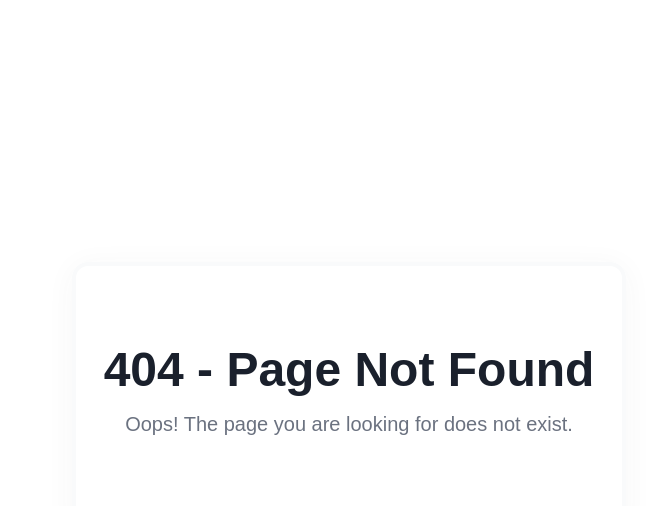
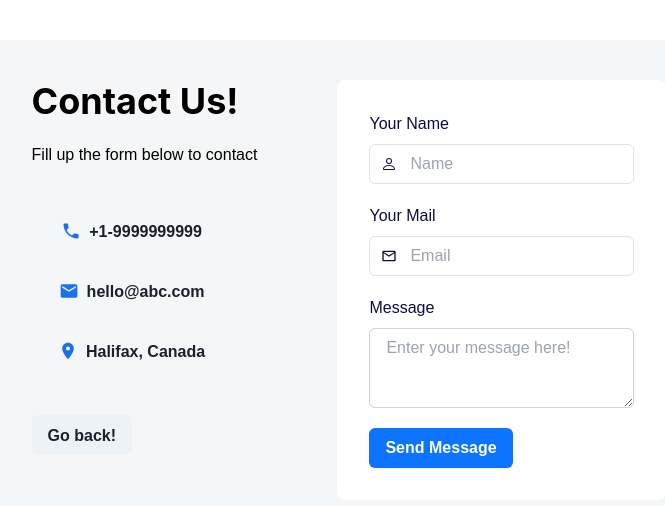
Before and after one commit to bhishman-desai/JobVerse, a React (Create React App) app in the folder client/: page /contact-us in a window 1280 px wide. Before the commit this address had no page. Shown: the top 506 px of the page, without its empty margins (291-956 px from the left). Built offline with nearby package versions, Linux system fonts and the light colour scheme.

Commit message:
added contact us page

```diff
--- a/client/package.json
+++ b/client/package.json
@@ -20,6 +20,8 @@
     "react": "^18.3.1",
     "react-dom": "^18.3.1",
     "react-hot-toast": "^2.4.1",
+    "react-icons": "^5.2.1",
+    "react-parallax": "^3.5.1",
     "react-router-dom": "^6.23.1",
     "react-scripts": "5.0.1",
     "tailwindcss": "^3.4.4",
--- a/client/src/App.js
+++ b/client/src/App.js
@@ -1,23 +1,24 @@
-import { lazy } from 'react';
-import { BrowserRouter as Router, Routes, Route } from 'react-router-dom';
-import { Box } from '@chakra-ui/react';
-import withLayout from './components/layout/withLayout';
-import './App.css';
+import { lazy } from "react";
+import { BrowserRouter as Router, Routes, Route } from "react-router-dom";
+import { Box } from "@chakra-ui/react";
+import withLayout from "./components/layout/withLayout";
+import "./App.css";
 
-const Home = lazy(() => import('./pages/Home'));
-const AboutPage = lazy(() => import('./pages/About'));
-const FaqPage = lazy(() => import('./pages/Faq'));
+const Home = lazy(() => import("./pages/Home"));
+const AboutPage = lazy(() => import("./pages/About"));
+const FaqPage = lazy(() => import("./pages/Faq"));
+const ContactPage = lazy(() => import("./pages/Contact"));
 
 /* Auth Pages */
-const UserNamePage = lazy(() => import('./pages/auth/Username'));
-const PasswordPage = lazy(() => import('./pages/auth/Password'));
-const RegisterPage = lazy(() => import('./pages/auth/Register'));
-const ProfilePage = lazy(() => import('./pages/auth/Profile'));
-const RecoveryPage = lazy(() => import('./pages/auth/Recovery'));
-const ResetPage = lazy(() => import('./pages/auth/Reset'));
+const UserNamePage = lazy(() => import("./pages/auth/Username"));
+const PasswordPage = lazy(() => import("./pages/auth/Password"));
+const RegisterPage = lazy(() => import("./pages/auth/Register"));
+const ProfilePage = lazy(() => import("./pages/auth/Profile"));
+const RecoveryPage = lazy(() => import("./pages/auth/Recovery"));
+const ResetPage = lazy(() => import("./pages/auth/Reset"));
 
 /* Page Not Found */
-const PageNotFoundPage = lazy(() => import('./components/pageNotFound'));
+const PageNotFoundPage = lazy(() => import("./components/pageNotFound"));
 
 function App() {
   return (
@@ -27,8 +28,9 @@ function App() {
           <Route element={withLayout(Home)()} path="/" />
           <Route element={withLayout(AboutPage)()} path="/about-us" />
           <Route element={withLayout(FaqPage)()} path="/faq" />
+          <Route element={withLayout(ContactPage)()} path="/contact-us" />
 
-          { /*Auth Routes*/ }
+          {/*Auth Routes*/}
           <Route element={withLayout(UserNamePage)()} path="/login" />
           <Route element={withLayout(PasswordPage)()} path="/password" />
           <Route element={withLayout(RegisterPage)()} path="/register" />
@@ -36,9 +38,8 @@ function App() {
           <Route element={withLayout(RecoveryPage)()} path="/recovery" />
           <Route element={withLayout(ResetPage)()} path="/reset" />
 
-          { /*404 Page Not Found*/ }
+          {/*404 Page Not Found*/}
           <Route element={withLayout(PageNotFoundPage)()} path="*" />
-
         </Routes>
       </Router>
     </Box>
--- a/client/src/components/layout/footer.jsx
+++ b/client/src/components/layout/footer.jsx
@@ -1,14 +1,20 @@
-import React from 'react';
-import { Box, Flex, Text } from '@chakra-ui/react';
+import React from "react";
+import { Box, Flex, Text } from "@chakra-ui/react";
+import { Link } from "react-router-dom";
 
 const Footer = () => {
   return (
     <Box p={4} mt="auto">
       <Flex justify="center" align="center">
         <Text>© 2024 Company Name</Text>
+        <Link to={"/contact-us"}>
+          <Text paddingLeft={3} _hover={{ textDecoration: "underline" }}>
+            Contact Us
+          </Text>
+        </Link>
       </Flex>
     </Box>
   );
-}
+};
 
 export default Footer;
--- /dev/null
+++ b/client/src/pages/Contact.jsx
@@ -0,0 +1,135 @@
+import React from "react";
+import {
+  Container,
+  Flex,
+  Box,
+  Heading,
+  Text,
+  Button,
+  VStack,
+  Wrap,
+  WrapItem,
+  FormControl,
+  FormLabel,
+  Input,
+  InputGroup,
+  InputLeftElement,
+  Textarea,
+} from "@chakra-ui/react";
+import { MdPhone, MdEmail, MdLocationOn, MdOutlineEmail } from "react-icons/md";
+import { BsPerson } from "react-icons/bs";
+import { Link } from "react-router-dom";
+
+const Contact = () => {
+  return (
+    <Container maxW="full" mt={0} centerContent overflow="hidden">
+      <Flex>
+        <Box
+          background={"#f4f6f7"}
+          color="black"
+          borderRadius="lg"
+          m={{ sm: 2, md: 16, lg: 10 }}
+          p={{ sm: 2, md: 4, lg: 6 }}
+        >
+          <Box p={4}>
+            <Wrap spacing={{ base: 20, sm: 3, md: 5, lg: 20 }}>
+              <WrapItem>
+                <Box>
+                  <Heading>Contact Us!</Heading>
+                  <Text mt={{ sm: 3, md: 3, lg: 5 }} color="black">
+                    Fill up the form below to contact
+                  </Text>
+                  <Box py={{ base: 5, sm: 5, md: 8, lg: 10 }}>
+                    <VStack pl={0} spacing={3} alignItems="flex-start">
+                      <Button
+                        size="md"
+                        height="48px"
+                        width="200px"
+                        variant="ghost"
+                        _hover={{ border: "2px solid #1C6FEB" }}
+                        leftIcon={<MdPhone color="#1970F1" size="20px" />}
+                      >
+                        +1-9999999999
+                      </Button>
+                      <Button
+                        size="md"
+                        height="48px"
+                        width="200px"
+                        variant="ghost"
+                        _hover={{ border: "2px solid #1C6FEB" }}
+                        leftIcon={<MdEmail color="#1970F1" size="20px" />}
+                      >
+                        hello@abc.com
+                      </Button>
+                      <Button
+                        size="md"
+                        height="48px"
+                        width="200px"
+                        variant="ghost"
+                        _hover={{ border: "2px solid #1C6FEB" }}
+                        leftIcon={<MdLocationOn color="#1970F1" size="20px" />}
+                      >
+                        Halifax, Canada
+                      </Button>
+                    </VStack>
+                  </Box>
+                  <Link to={"/"}>
+                    <Button> Go back!</Button>
+                  </Link>
+                </Box>
+              </WrapItem>
+              <WrapItem>
+                <Box bg="white" borderRadius="lg">
+                  <Box m={8} color="#0B0E3F">
+                    <VStack spacing={5}>
+                      <FormControl id="name">
+                        <FormLabel>Your Name</FormLabel>
+                        <InputGroup borderColor="#E0E1E7">
+                          <InputLeftElement pointerEvents="none">
+                            <BsPerson color="gray.800" />
+                          </InputLeftElement>
+                          <Input type="text" placeholder="Name" size="md" />
+                        </InputGroup>
+                      </FormControl>
+                      <FormControl id="name">
+                        <FormLabel>Your Mail</FormLabel>
+                        <InputGroup borderColor="#E0E1E7">
+                          <InputLeftElement pointerEvents="none">
+                            <MdOutlineEmail color="gray.800" />
+                          </InputLeftElement>
+                          <Input type="text" placeholder="Email" size="md" />
+                        </InputGroup>
+                      </FormControl>
+                      <FormControl id="name">
+                        <FormLabel>Message</FormLabel>
+                        <Textarea
+                          borderColor="gray.300"
+                          _hover={{
+                            borderRadius: "gray.300",
+                          }}
+                          placeholder="Enter your message here!"
+                        />
+                      </FormControl>
+                      <FormControl id="name" float="right">
+                        <Button
+                          variant="solid"
+                          bg="#0D74FF"
+                          color="white"
+                          _hover={{}}
+                        >
+                          Send Message
+                        </Button>
+                      </FormControl>
+                    </VStack>
+                  </Box>
+                </Box>
+              </WrapItem>
+            </Wrap>
+          </Box>
+        </Box>
+      </Flex>
+    </Container>
+  );
+};
+
+export default Contact;
```
Also changed, not shown: 1 other file (tests, documents, lock files or other folders).
